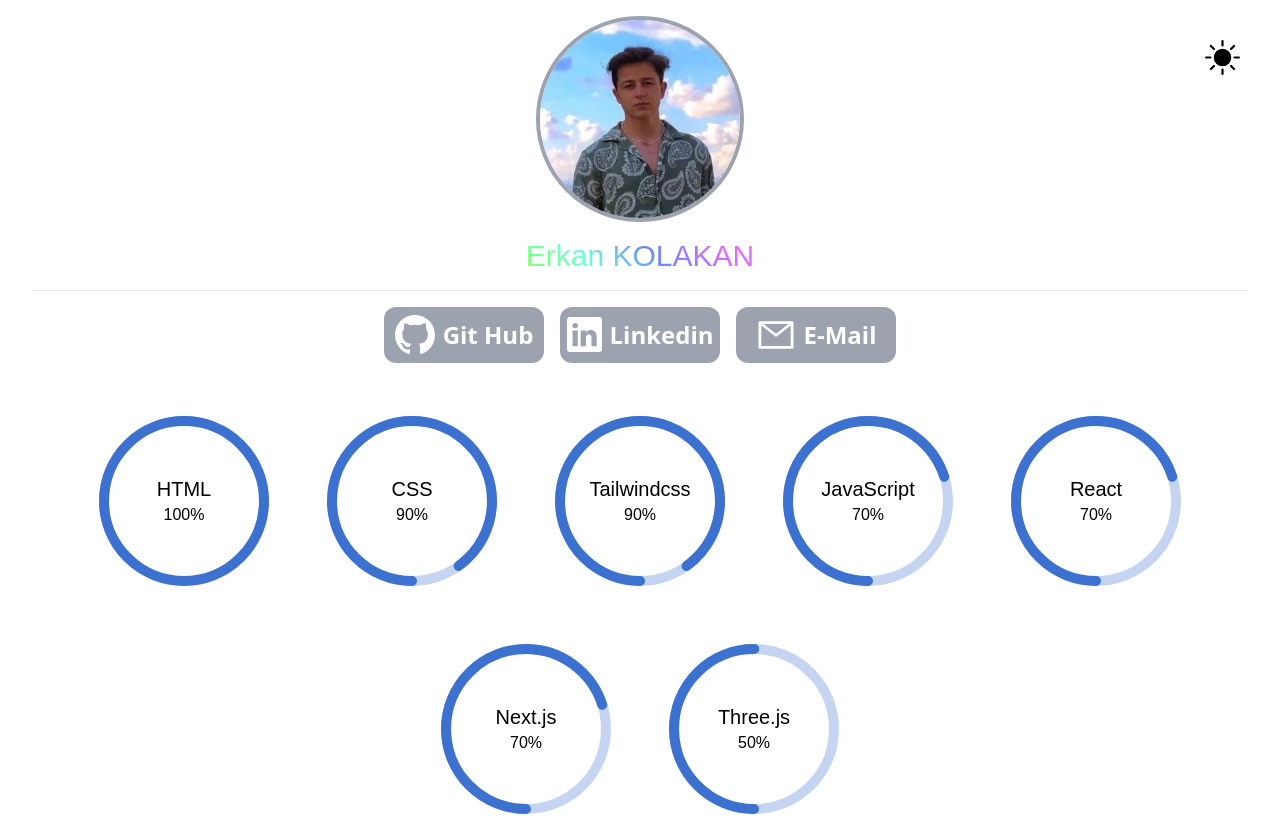
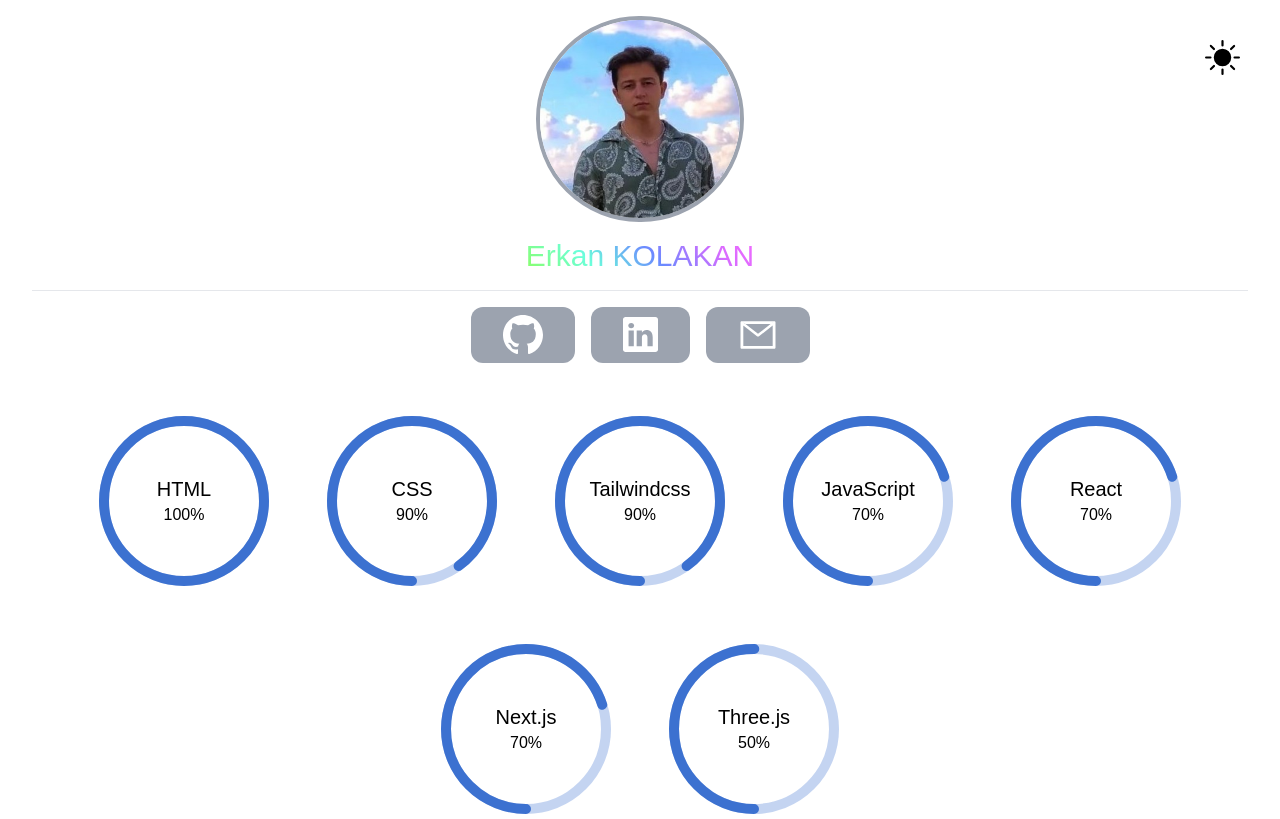
Before and after one commit to erkankolakan/portfolio_2, a Next.js app: page / in a window 1280 px wide. Built offline with nearby package versions, Linux system fonts and the light colour scheme; a web font is replaced by a local one.

Commit message:
yazı düzenlendi

```diff
--- a/src/app/globals.css
+++ b/src/app/globals.css
@@ -77,10 +77,6 @@
 
 
 
-
-
-
-
 .sloganrenk {
   font-size: 3rem;
   background-clip: text;
--- a/src/app/page.jsx
+++ b/src/app/page.jsx
@@ -60,7 +60,7 @@ const page = () => {
 
           <div className='flex justify-center items-center gap-4 respo-header '>
            <Link className='h-full' href="https://github.com/erkankolakan"  target="_blank" rel="noopener noreferrer"  >
-           <motion.div  className='w-[10rem] h-[3.5rem] max-sm:w-[10rem]  gradient-div dark:bg-white bg-gray-400 text-white dark:text-gray-800 rounded-xl '
+           <motion.div  className='px-8 h-[3.5rem] max-sm:w-[10rem]  gradient-div dark:bg-white bg-gray-400 text-white dark:text-gray-800 rounded-xl '
             variants={item}
             whileHover={{
               scale:1.05,
@@ -74,12 +74,12 @@ const page = () => {
             }}
             >
               <div className=' flex h-full justify-center items-center items-center gap-2 text-2xl font-bold cursor-pointer'>
-                <BsGithub size={"40px"}/> Git Hub
+                <BsGithub size={"40px"}/>
               </div>
             </motion.div>
             </Link>
             <Link href="https://www.linkedin.com/in/erkan-kolakan-03138b1a3/"  target="_blank" rel="noopener noreferrer">
-            <motion.div className='w-[10rem] h-[3.5rem] gradient-div  dark:bg-white bg-gray-400 text-white dark:text-gray-800 rounded-xl '
+            <motion.div className='px-8 h-[3.5rem] gradient-div  dark:bg-white bg-gray-400 text-white dark:text-gray-800 rounded-xl '
             variants={item}
             whileHover={{
               scale:1.05,
@@ -93,12 +93,12 @@ const page = () => {
             }}
             >
               <div className='flex h-full justify-center items-center items-center gap-2   text-2xl font-bold cursor-pointer'>
-                <BsLinkedin size={"35px"}/> Linkedin
+                <BsLinkedin size={"35px"}/>
               </div>
             </motion.div>
             </Link>
               <Link href="mailto:erkankolakan@gmail.com"  target="_blank" rel="noopener noreferrer">
-            <motion.div className='w-[10rem] h-[3.5rem] gradient-div  dark:bg-white bg-gray-400 text-white dark:text-gray-800 rounded-xl'
+            <motion.div className=' px-8 h-[3.5rem] gradient-div  dark:bg-white bg-gray-400 text-white dark:text-gray-800 rounded-xl'
             variants={item}
             whileHover={{
               scale:1.05,
@@ -112,7 +112,7 @@ const page = () => {
             }}
             >
               <div className='flex h-full justify-center items-center items-center  gap-2 text-2xl font-bold cursor-pointer'>
-                <AiOutlineMail size={"40px"}/> E-Mail
+                <AiOutlineMail size={"40px"}/>
               </div>
             </motion.div>
             </Link>
```
